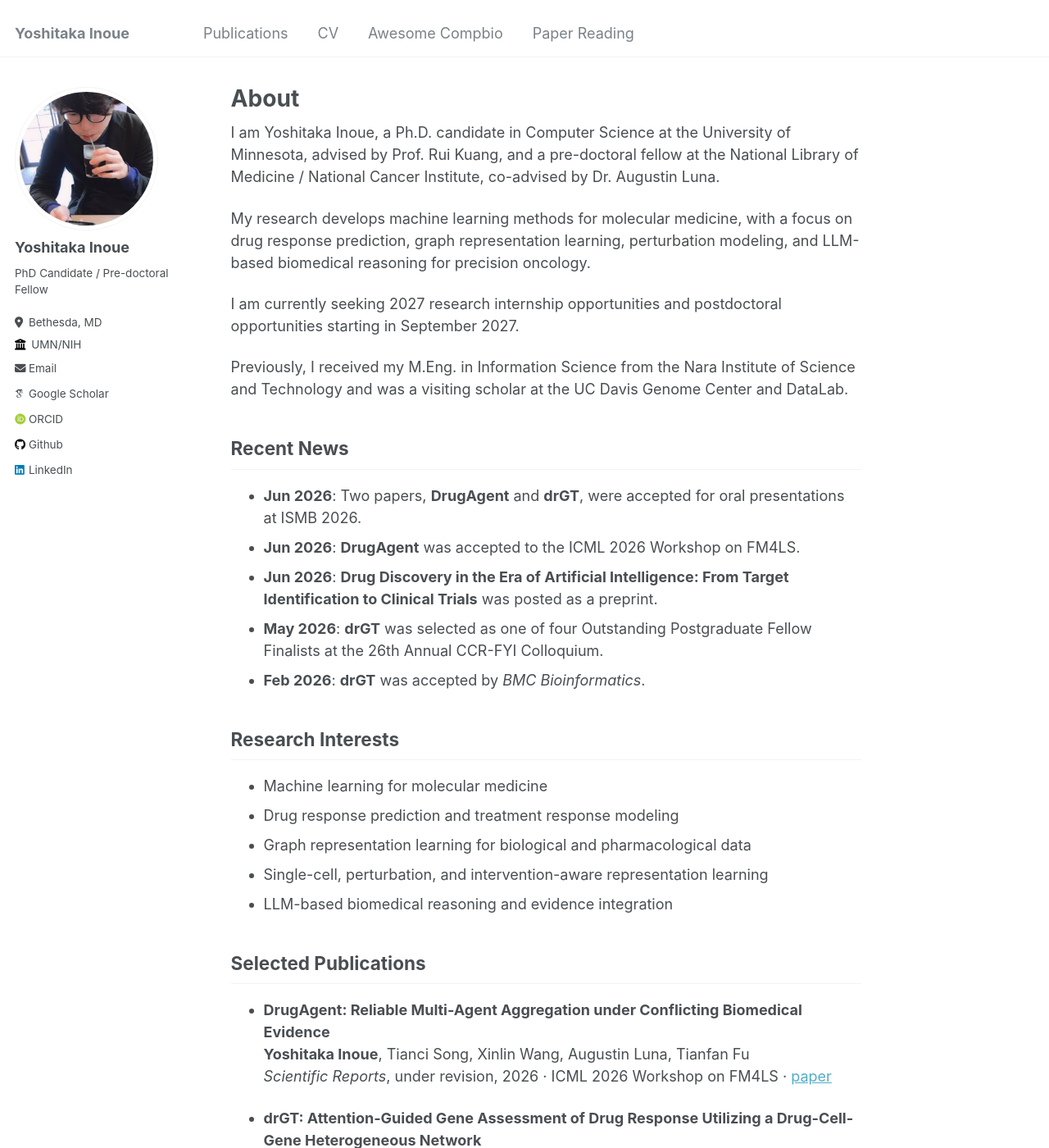
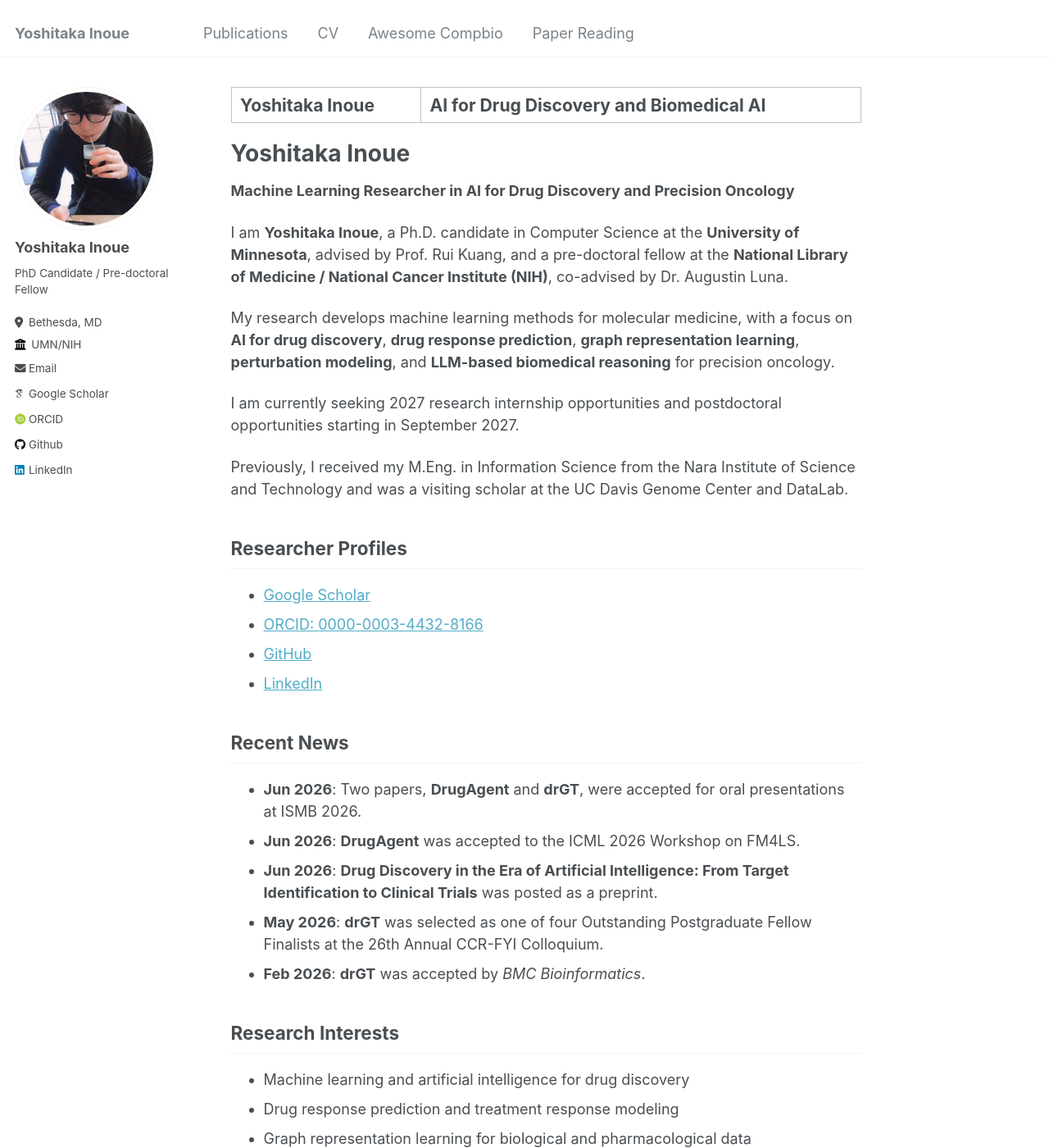
Before and after one commit to inoue0426/inoue0426.github.io, a Jekyll site: the page built from _pages/about.md, in a window 1280 px wide and 1400 px high. Shown: the whole window at 82% size. Built offline with Jekyll 4.4.1, drawn with Linux system fonts in a browser that asks for light colours; some web fonts are replaced; some of the changed text lies outside the part shown.

Commit message:
Strengthen personal SEO and researcher entity signals

```diff
--- a/_includes/head/custom.html
+++ b/_includes/head/custom.html
@@ -22,10 +22,61 @@
 <meta name="msapplication-TileImage" content="{{ base_path }}/images/mstile-144x144.png?v=M44lzPylqQ">
 <meta name="msapplication-config" content="{{ base_path }}/images/browserconfig.xml?v=M44lzPylqQ">
 <meta name="theme-color" content="#ffffff">
+<meta name="author" content="Yoshitaka Inoue">
+<meta name="description" content="Yoshitaka Inoue is a machine learning researcher at the University of Minnesota and NIH working on AI for drug discovery, precision oncology, drug response prediction, graph learning, and biomedical reasoning.">
 <link rel="stylesheet" href="{{ base_path }}/assets/css/academicons.css"/>
 
+<script type="application/ld+json">
+{
+  "@context": "https://schema.org",
+  "@type": "Person",
+  "@id": "https://inoue0426.github.io/#person",
+  "name": "Yoshitaka Inoue",
+  "url": "https://inoue0426.github.io/",
+  "image": "https://inoue0426.github.io/profile.png",
+  "jobTitle": "Machine Learning Researcher in AI for Drug Discovery",
+  "description": "Ph.D. candidate in Computer Science at the University of Minnesota and pre-doctoral fellow at the National Library of Medicine and National Cancer Institute, NIH, researching AI for drug discovery, precision oncology, and biomedical machine learning.",
+  "affiliation": [
+    {
+      "@type": "CollegeOrUniversity",
+      "name": "University of Minnesota"
+    },
+    {
+      "@type": "GovernmentOrganization",
+      "name": "National Institutes of Health"
+    },
+    {
+      "@type": "GovernmentOrganization",
+      "name": "National Library of Medicine"
+    },
+    {
+      "@type": "GovernmentOrganization",
+      "name": "National Cancer Institute"
+    }
+  ],
+  "alumniOf": {
+    "@type": "CollegeOrUniversity",
+    "name": "Nara Institute of Science and Technology"
+  },
+  "sameAs": [
+    "https://github.com/inoue0426",
+    "https://scholar.google.com/citations?user=aBizyLkAAAAJ",
+    "https://orcid.org/0000-0003-4432-8166",
+    "https://www.linkedin.com/in/inoue0426/"
+  ],
+  "knowsAbout": [
+    "Artificial intelligence for drug discovery",
+    "Biomedical machine learning",
+    "Drug response prediction",
+    "Graph representation learning",
+    "Precision oncology",
+    "Computational molecular medicine",
+    "Large language models for biomedical reasoning"
+  ]
+}
+</script>
 
-<!-- Support for MatJax -->
+<!-- Support for MathJax -->
 <script src="https://cdnjs.cloudflare.com/polyfill/v3/polyfill.min.js?features=es6"></script>
 <script id="MathJax-script" async src="https://cdn.jsdelivr.net/npm/mathjax@3/es5/tex-mml-chtml.js"></script>
 
--- a/_pages/about.md
+++ b/_pages/about.md
@@ -1,19 +1,31 @@
 ---
 permalink: /
-title: "About"
+title: "Yoshitaka Inoue | AI for Drug Discovery and Biomedical AI"
+excerpt: "Yoshitaka Inoue is a machine learning researcher at the University of Minnesota and NIH working on AI for drug discovery, precision oncology, drug response prediction, graph learning, and biomedical reasoning."
 author_profile: true
 redirect_from:
   - /about/
   - /about.html
 ---
 
-I am Yoshitaka Inoue, a Ph.D. candidate in Computer Science at the University of Minnesota, advised by Prof. Rui Kuang, and a pre-doctoral fellow at the National Library of Medicine / National Cancer Institute, co-advised by Dr. Augustin Luna.
+# Yoshitaka Inoue
 
-My research develops machine learning methods for molecular medicine, with a focus on drug response prediction, graph representation learning, perturbation modeling, and LLM-based biomedical reasoning for precision oncology.
+**Machine Learning Researcher in AI for Drug Discovery and Precision Oncology**
+
+I am **Yoshitaka Inoue**, a Ph.D. candidate in Computer Science at the **University of Minnesota**, advised by Prof. Rui Kuang, and a pre-doctoral fellow at the **National Library of Medicine / National Cancer Institute (NIH)**, co-advised by Dr. Augustin Luna.
+
+My research develops machine learning methods for molecular medicine, with a focus on **AI for drug discovery**, **drug response prediction**, **graph representation learning**, **perturbation modeling**, and **LLM-based biomedical reasoning** for precision oncology.
 
 I am currently seeking 2027 research internship opportunities and postdoctoral opportunities starting in September 2027.
 
 Previously, I received my M.Eng. in Information Science from the Nara Institute of Science and Technology and was a visiting scholar at the UC Davis Genome Center and DataLab.
+
+## Researcher Profiles
+
+- [Google Scholar](https://scholar.google.com/citations?user=aBizyLkAAAAJ)
+- [ORCID: 0000-0003-4432-8166](https://orcid.org/0000-0003-4432-8166)
+- [GitHub](https://github.com/inoue0426)
+- [LinkedIn](https://www.linkedin.com/in/inoue0426/)
 
 ## Recent News
 
@@ -25,11 +37,12 @@
 
 ## Research Interests
 
-- Machine learning for molecular medicine
+- Machine learning and artificial intelligence for drug discovery
 - Drug response prediction and treatment response modeling
 - Graph representation learning for biological and pharmacological data
 - Single-cell, perturbation, and intervention-aware representation learning
 - LLM-based biomedical reasoning and evidence integration
+- Precision oncology and computational molecular medicine
 
 ## Selected Publications
 
```
